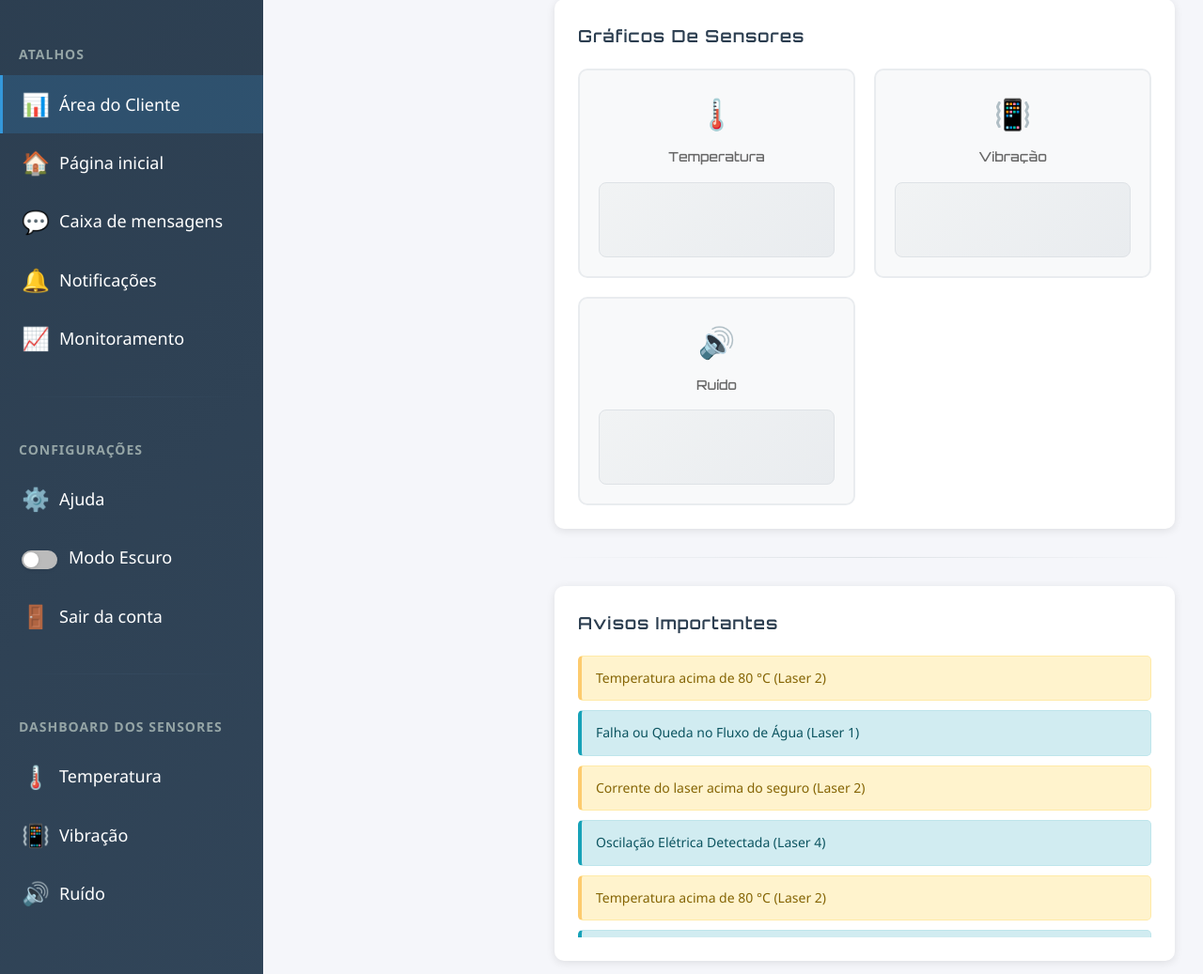
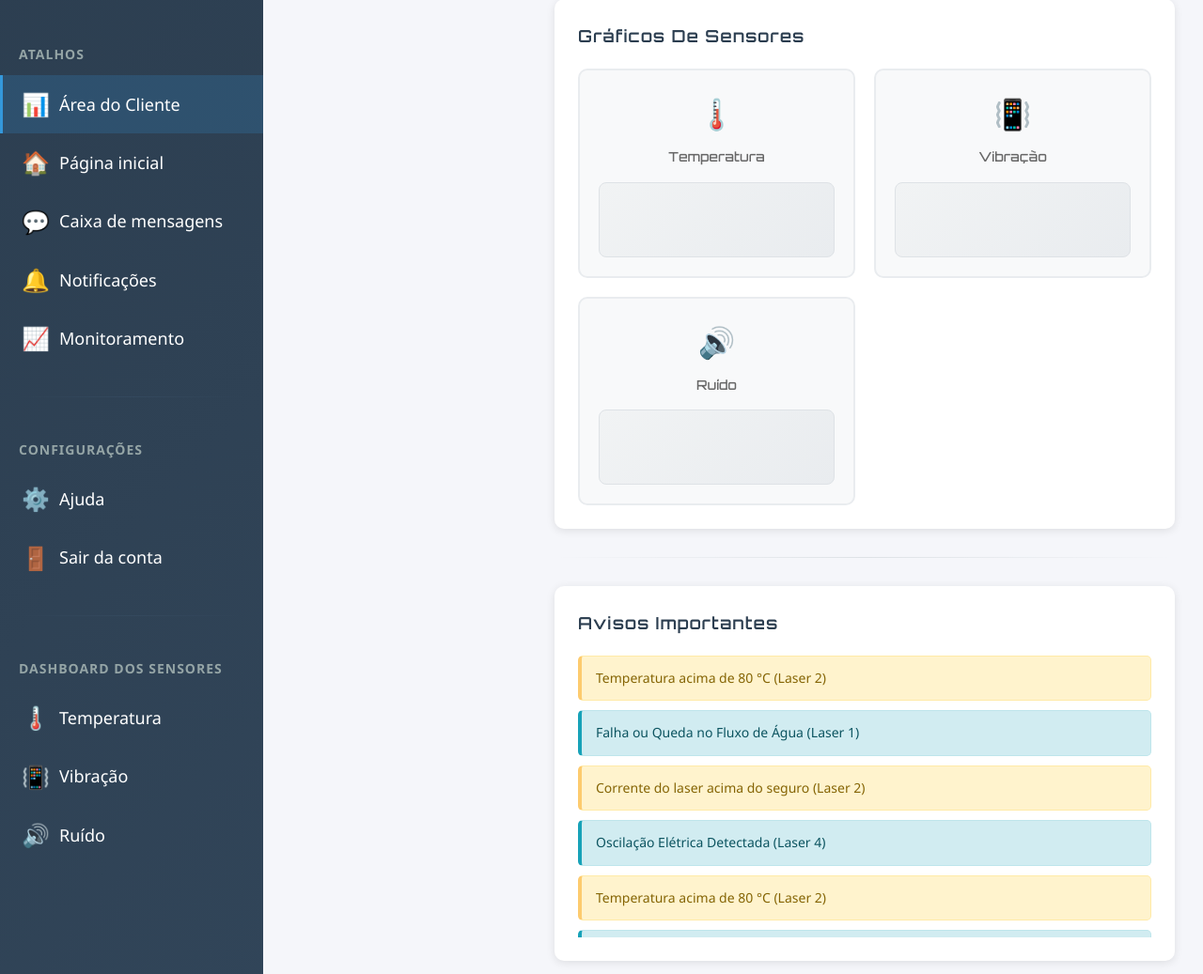
Before and after one commit to davijvasconcellos-senai/ProjetoIntegrador, a Flask app: page /demo in a window 1280 px wide. Shown: the part 170-1207 px from the top of the page at 94% size. Run offline with Flask 3, Linux system fonts and the light colour scheme; data that the repository does not hold is empty.

Commit message:
Correção de erros do botão do modo escuro

```diff
--- a/templates/index.html
+++ b/templates/index.html
@@ -70,14 +70,7 @@
                     <span class="menu-icon">⚙️</span>
                     <span class="menu-text">Ajuda</span>
                 </li>
-                <li class="menu-item" id="themeToggleBtn">
-                    <span class="menu-icon">
-                        <span class="theme-toggle-slider">
-                            <span class="theme-toggle-thumb"></span>
-                        </span>
-                    </span>
-                    <span class="menu-text">Modo Escuro</span>
-                </li>
+                <!-- Apenas uma instância do botão 'Sair da conta' -->
                     <li class="menu-item">
                         <a href="{{ url_for('logout') }}"
                             style="display: flex; align-items: center; text-decoration: none; color: inherit; width: 100%;">
```
Lines whose indentation alone changed are shown as unchanged.
